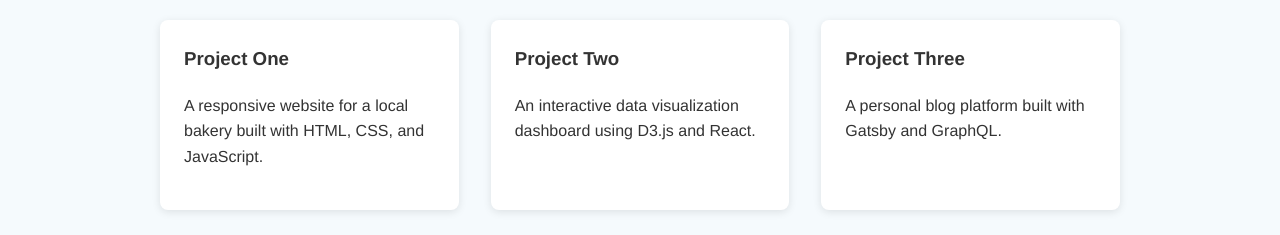
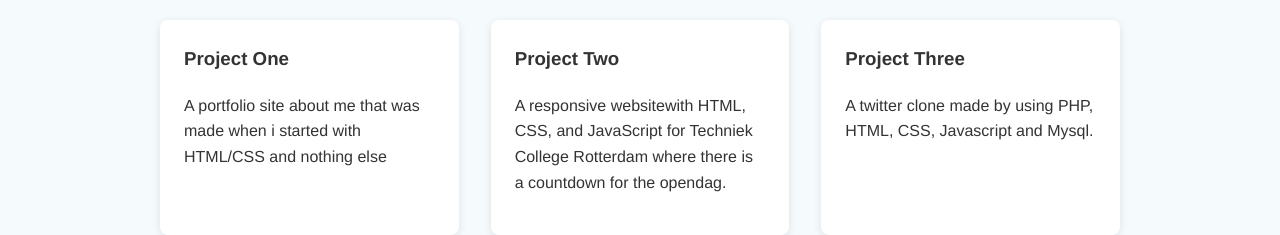
Before and after one commit to JamalKainbayov/Keuzedeel_Einde, a website: page index.html in a window 1280 px wide. Shown: the part 577-812 px from the top of the page. Drawn offline with Linux system fonts and the light colour scheme.

Commit message:
Edited Main page with some css changes

```diff
--- a/index.html
+++ b/index.html
@@ -34,15 +34,15 @@
             <div class="project-list">
                 <article class="project">
                     <h3>Project One</h3>
-                    <p>A responsive website for a local bakery built with HTML, CSS, and JavaScript.</p>
+                    <p>A portfolio site about me that was made when i started with HTML/CSS and nothing else</p>
                 </article>
                 <article class="project">
                     <h3>Project Two</h3>
-                    <p>An interactive data visualization dashboard using D3.js and React.</p>
+                    <p>A responsive websitewith HTML, CSS, and JavaScript for Techniek College Rotterdam where there is a countdown for the opendag.</p>
                 </article>
                 <article class="project">
                     <h3>Project Three</h3>
-                    <p>A personal blog platform built with Gatsby and GraphQL.</p>
+                    <p>A twitter clone made by using PHP, HTML, CSS, Javascript and Mysql.</p>
                 </article>
             </div>
         </div>
--- a/scss/style.scss
+++ b/scss/style.scss
@@ -159,3 +159,4 @@ footer {
   padding: $spacing-unit;
   font-size: 0.9rem;
 }
+:
```
Also changed, not shown: css/style.css.
